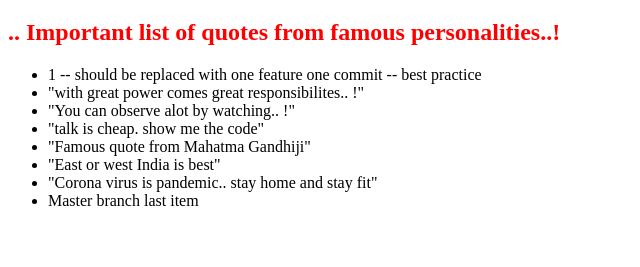
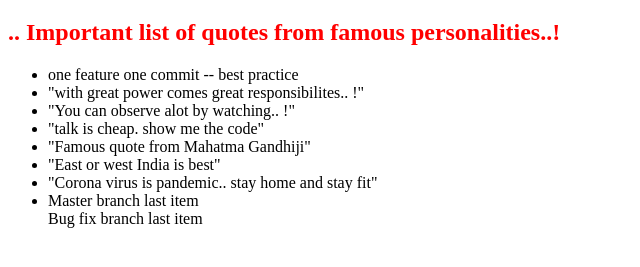
Before and after one commit to ratish197/0main_openSAP_Repo, a plain HTML site: page index.html in a window 1280 px wide. Shown: the part 61-328 px from the top of the page, without its empty margins (0-640 px from the left). Drawn offline with Linux system fonts and the light colour scheme.

Commit message:
bug fix for latest quotes

```diff
--- a/index.html
+++ b/index.html
@@ -11,7 +11,7 @@
 		<h1>Page of Quotations ..!</h1>
 		<h2>.. Important list of quotes from famous personalities..!</h2>
 		<ul>
-			<li>1 -- should be replaced with one feature one commit -- best practice</li>
+			<li>one feature one commit -- best practice</li>
 			<li>"with great power comes great responsibilites.. !"</li>
 			<li>"You can observe alot by watching.. !"</li>
 			<li>"talk is cheap. show me the code"</li>
@@ -19,6 +19,7 @@
 			<li>"East or west India is best"</li>
 			<li>"Corona virus is pandemic.. stay home and stay fit"</li>
 			<li>Master branch last item</li>
+			<l1>Bug fix branch last item</l1>
 		</ul>
 	</body>
 
```
